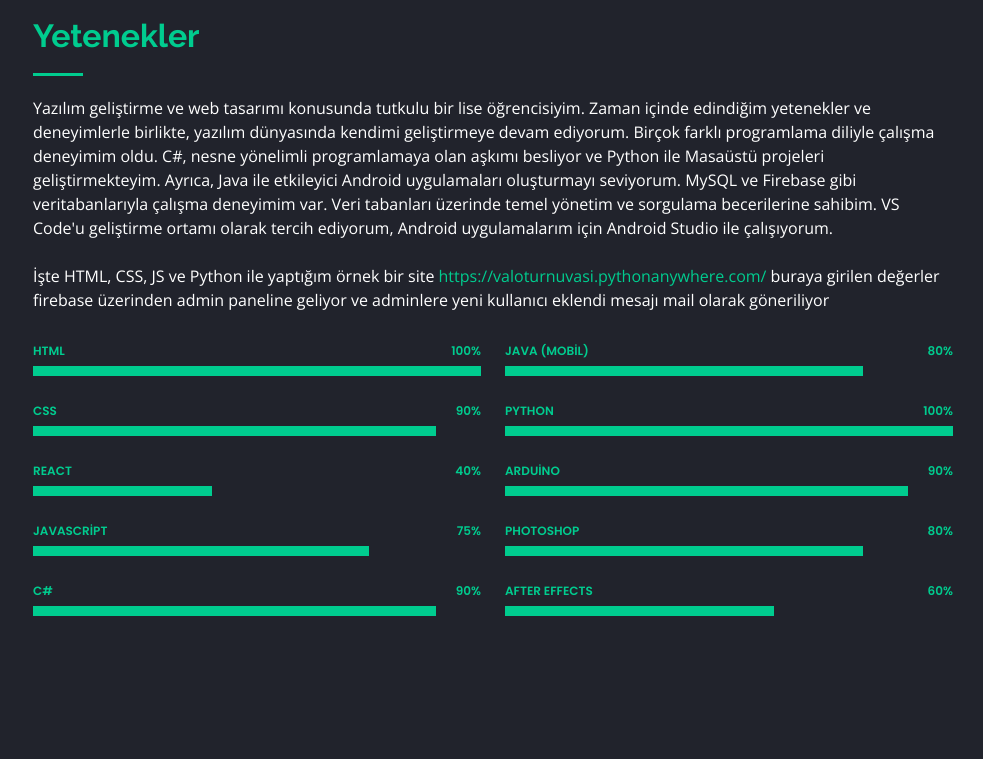
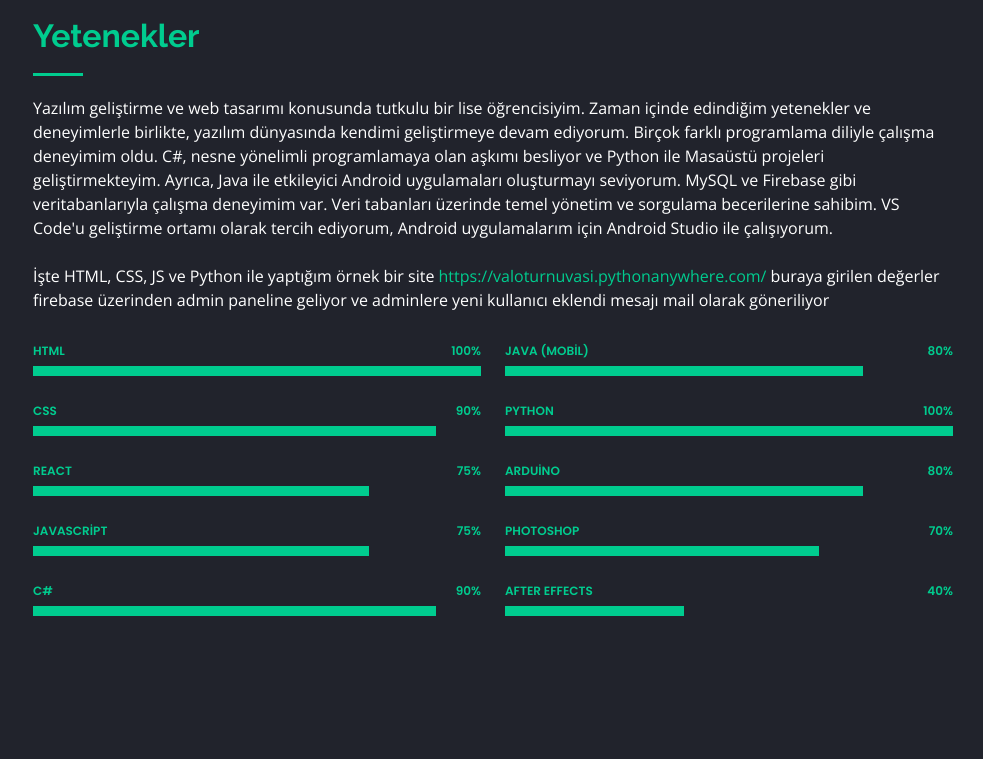
Before and after one commit to TheWooRenS/Portfolyo-, a plain HTML site: page index.html in a window 1280 px wide. Shown: the part 1359-2118 px from the top of the page, without its empty margins (297-1280 px from the left). Drawn offline with nearby package versions, Linux system fonts and the light colour scheme.

Commit message:
Update index.html

```diff
--- a/index.html
+++ b/index.html
@@ -67,7 +67,7 @@
 
         <div class="section-title">
           <h2>Hakkımda</h2>
-          <p>Merhaba, Ben Eren ERGUT. Lise öğrencisiyim ve bu web sayfasını staj başvurum için hazırladım.
+          <p>Merhaba, Ben Eren ERGUT. Lise öğrencisiyim,
 
             Bilgisayar dünyasıyla olan serüvenim, çocukluğumdan beri başladı. Küçük yaşlardan itibaren bilgisayarlarla
             vakit geçirmek, yeni şeyler denemek ve yaratıcı projeler geliştirmek benim için büyük bir tutku haline
@@ -138,9 +138,9 @@
 
 
             <div class="progress">
-              <span class="skill">React<i class="val">40%</i></span>
+              <span class="skill">React<i class="val">75%</i></span>
               <div class="progress-bar-wrap">
-                <div class="progress-bar" role="progressbar" aria-valuenow="40" aria-valuemin="0" aria-valuemax="100">
+                <div class="progress-bar" role="progressbar" aria-valuenow="75" aria-valuemin="0" aria-valuemax="100">
                 </div>
               </div>
             </div>
@@ -183,9 +183,9 @@
             </div>
 
             <div class="progress">
-              <span class="skill">Arduino <i class="val">90%</i></span>
+              <span class="skill">Arduino <i class="val">80%</i></span>
               <div class="progress-bar-wrap">
-                <div class="progress-bar" role="progressbar" aria-valuenow="90" aria-valuemin="0" aria-valuemax="100">
+                <div class="progress-bar" role="progressbar" aria-valuenow="80" aria-valuemin="0" aria-valuemax="100">
                 </div>
               </div>
             </div>
@@ -193,17 +193,17 @@
 
 
             <div class="progress">
-              <span class="skill">Photoshop <i class="val">80%</i></span>
+              <span class="skill">Photoshop <i class="val">70%</i></span>
               <div class="progress-bar-wrap">
-                <div class="progress-bar" role="progressbar" aria-valuenow="80" aria-valuemin="0" aria-valuemax="100">
+                <div class="progress-bar" role="progressbar" aria-valuenow="70" aria-valuemin="0" aria-valuemax="100">
                 </div>
               </div>
             </div>
 
             <div class="progress">
-              <span class="skill">After Effects <i class="val">60%</i></span>
+              <span class="skill">After Effects <i class="val">40%</i></span>
               <div class="progress-bar-wrap">
-                <div class="progress-bar" role="progressbar" aria-valuenow="60" aria-valuemin="0" aria-valuemax="100">
+                <div class="progress-bar" role="progressbar" aria-valuenow="40" aria-valuemin="0" aria-valuemax="100">
                 </div>
               </div>
             </div>
```
